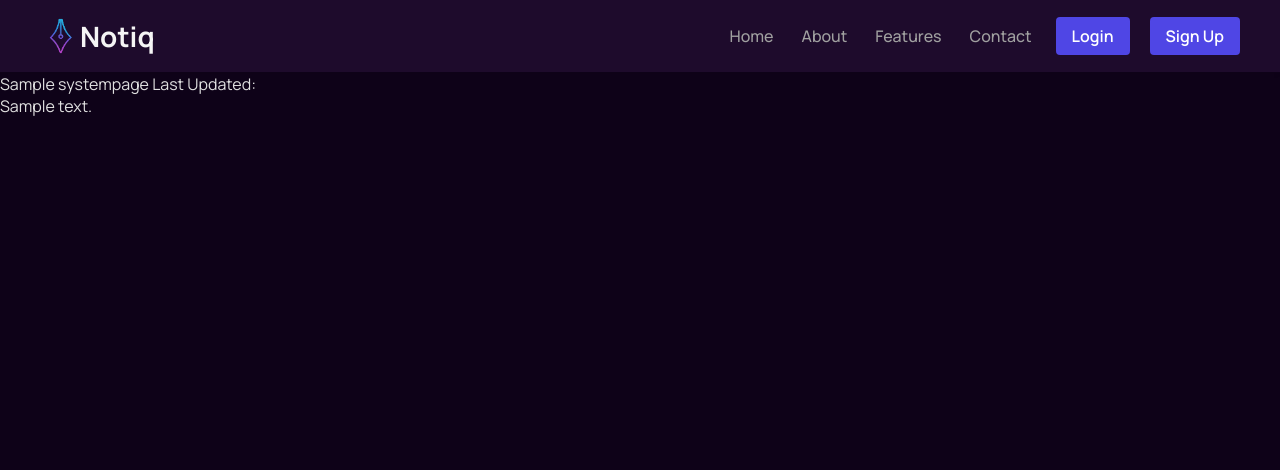
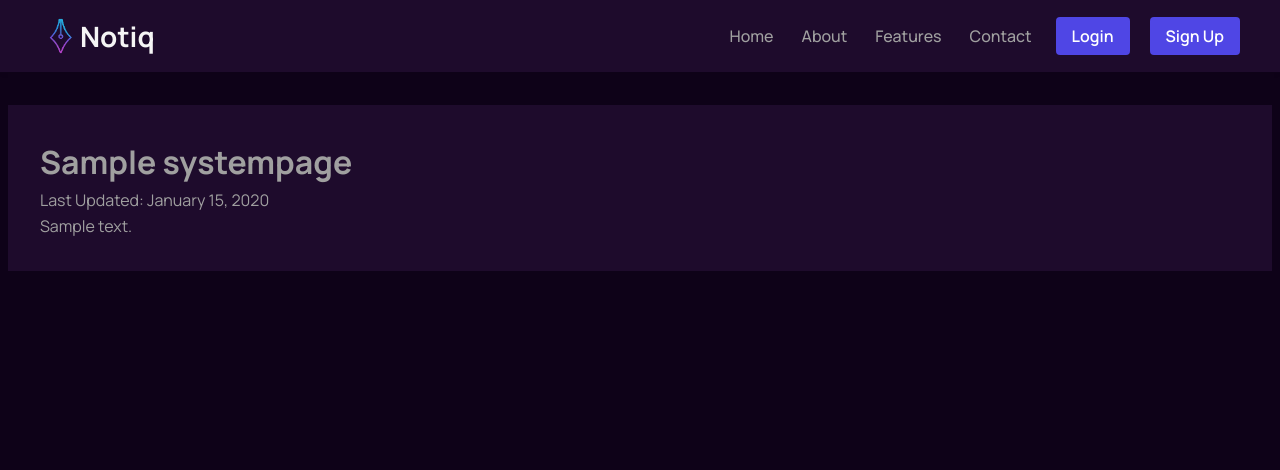
Before and after one commit to Blaisesa/notiq, a Django app: template core/templates/core/legal_page.html in a window 1280 px wide. Shown: the top 470 px of the page. Run offline with Django 4.2, Linux system fonts and the light colour scheme; the template is opened without the code that fills it: values that come from a table or form of the project are taken from there, others are empty; tables that the repository leaves empty hold one stand-in row (values such as "Sample post"); some libraries are stand-ins or nearby versions.

Commit message:
update legal pages css

```diff
--- a/core/templates/core/legal_page.html
+++ b/core/templates/core/legal_page.html
@@ -1,12 +1,13 @@
 {% extends "base.html" %} {% load static %} {% block title %}{{ page.title }}{% endblock title %} {% block content %}
 {% if page %}
-{{ page.title }}
+<div class="container terms">
+    <h1>{{ page.title }}</h1>
 
-Last Updated: {{ page.last_updated|date:"F j, Y" }}
-{# Renders the plain text content. If you allow HTML, use |safe filter carefully #} {{ page.content|linebreaks }}
-{% else %}
-404 - Policy Not Found
+    <p>Last Updated: {{ page.updated_at|date:"F j, Y" }}</p>
+    {{ page.content|linebreaks }}
+    {% else %}
+    404 - Policy Not Found
 
-The requested legal document could not be located in the database.
+    The requested legal document could not be located in the database.</div>
 {% endif %}
 {% endblock content %}
--- a/static/css/style.css
+++ b/static/css/style.css
@@ -39,7 +39,13 @@ body {
     margin: 0 auto;
     padding: 0 1.5rem;
 }
-
+.terms {
+    margin-top: 2rem;
+    padding: 2rem;
+    line-height: 1.6;
+    color: var(--secondary-font-color);
+    background-color: var(--secondary-background-color);
+}
 .row {
     display: flex;
     flex-wrap: wrap;
```
